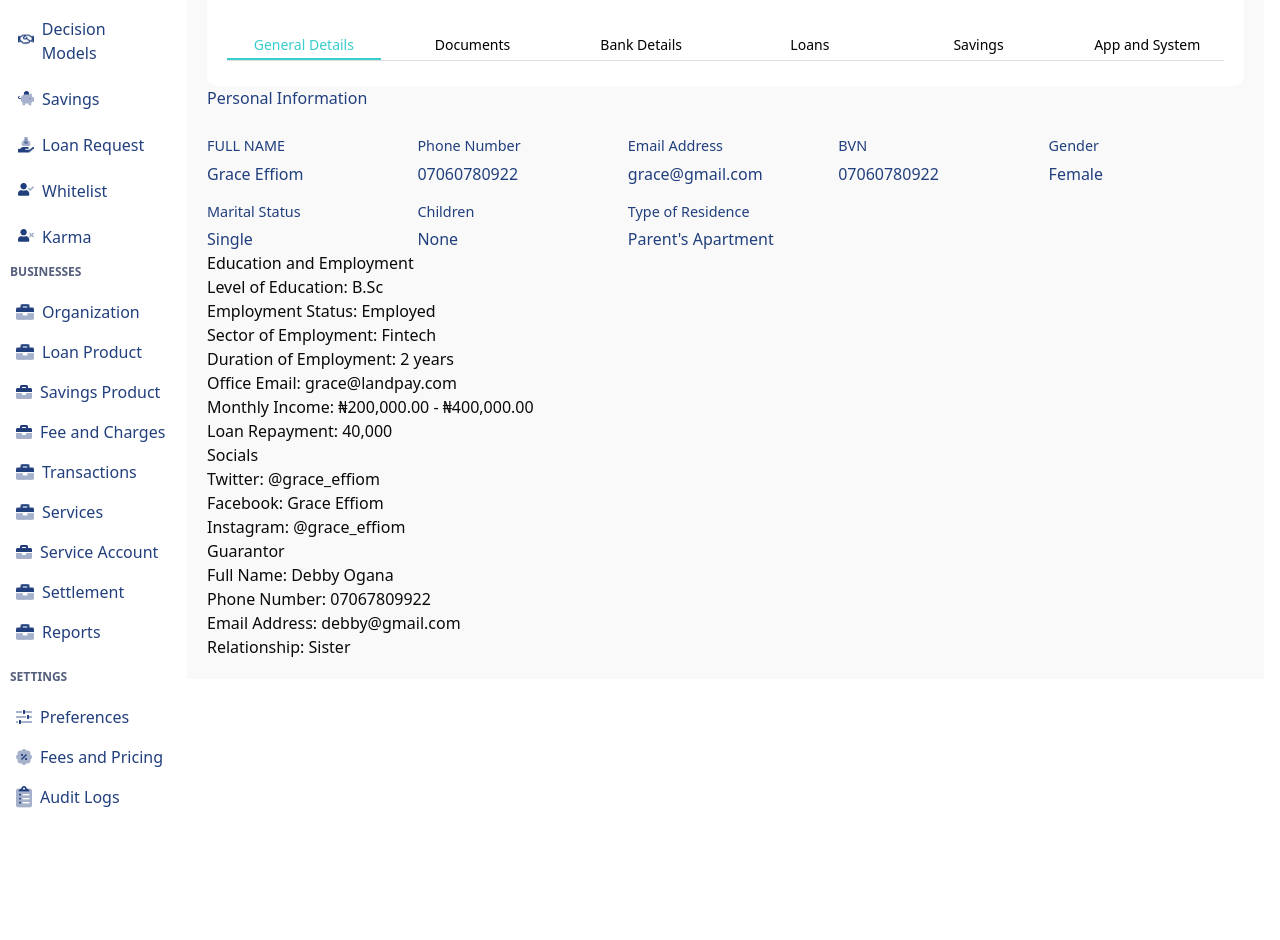
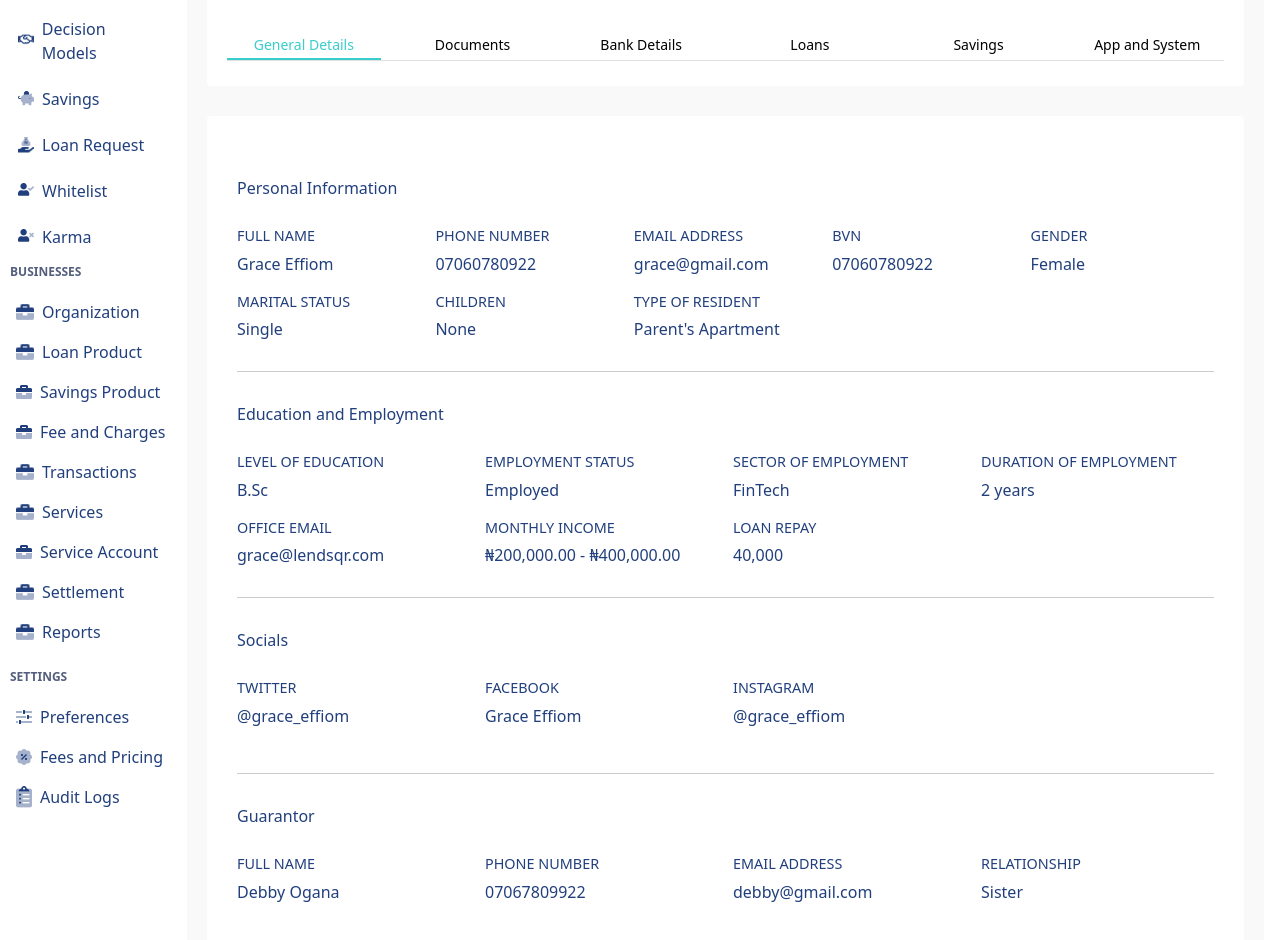
Before and after one commit to Jclinch/fintech-dashboard, a Next.js app: page /userDetails in a window 1280 px wide. Shown: the part 400-1340 px from the top of the page. Before the commit the page ends 1217 px from the top, so only its background shows below. Built offline with nearby package versions, Linux system fonts and the light colour scheme.

Commit message:
completes user details page

```diff
--- a/app/(root)/userDetails/page.tsx
+++ b/app/(root)/userDetails/page.tsx
@@ -1,6 +1,6 @@
 // components/userDetails.js
-import '@/components/styles/userDetails.scss';
-import Image from 'next/image';
+import "@/components/styles/userDetails.scss";
+import Image from "next/image";
 
 const UserDetails = () => {
   return (
@@ -18,15 +18,13 @@ const UserDetails = () => {
           </a>
         </span>
 
-        <div className='status'>
-
+        <div className="status">
           <button className="blacklistButton">BLACKLIST USER</button>
           <button className="activateButton">ACTIVATE USER</button>
         </div>
       </div>
 
       <h1>User Details</h1>
-
 
       <div className="userSummary">
         <div className="userInfo">
@@ -38,13 +36,13 @@ const UserDetails = () => {
               height={100}
             />
           </div>
-          <div className='name'>
+          <div className="name">
             <h2 className="userName">Grace Effiom</h2>
             <p className="userId">LSQF587g90</p>
           </div>
-          <div className='tier'>
+          <div className="tier">
             <p className="userTier">User’s Tier</p>
-            <p className='star'> ★★☆☆</p>
+            <p className="star"> ★★☆☆</p>
           </div>
           <div className="balanceInfo">
             <p className="balance">₦200,000.00</p>
@@ -52,7 +50,9 @@ const UserDetails = () => {
           </div>
         </div>
         <nav className="tabs">
-          <a href="#" className="activeTab">General Details</a>
+          <a href="#" className="activeTab">
+            General Details
+          </a>
           <a href="#">Documents</a>
           <a href="#">Bank Details</a>
           <a href="#">Loans</a>
@@ -70,11 +70,11 @@ const UserDetails = () => {
               <p>Grace Effiom</p>
             </div>
             <div className="info-item">
-      <p className="label">Phone Number</p>
+              <p className="label">PHONE NUMBER</p>
               <p>07060780922</p>
             </div>
             <div className="info-item">
-      <p className="label">Email Address</p>
+              <p className="label">EMAIL ADDRESS</p>
               <p>grace@gmail.com</p>
             </div>
             <div className="info-item">
@@ -82,49 +82,96 @@ const UserDetails = () => {
               <p>07060780922</p>
             </div>
             <div className="info-item">
-      <p className="label">Gender</p>
+              <p className="label">GENDER</p>
               <p>Female</p>
             </div>
             <div className="info-item">
-      <p className="label">Marital Status</p>
+              <p className="label">MARITAL STATUS</p>
               <p>Single</p>
             </div>
             <div className="info-item">
-      <p className="label">Children</p>
+              <p className="label">CHILDREN</p>
               <p>None</p>
             </div>
             <div className="info-item">
-      <p className="label">Type of Residence</p>
-      <p>Parent's Apartment</p>
+              <p className="label">TYPE OF RESIDENT</p>
+              <p>Parent&apos;s Apartment</p>
             </div>
           </div>
         </section>
 
-
-        <section>
+        <section className="edu-info">
           <h3>Education and Employment</h3>
-          <p>Level of Education: B.Sc</p>
-          <p>Employment Status: Employed</p>
-          <p>Sector of Employment: Fintech</p>
-          <p>Duration of Employment: 2 years</p>
-          <p>Office Email: grace@landpay.com</p>
-          <p>Monthly Income: ₦200,000.00 - ₦400,000.00</p>
-          <p>Loan Repayment: 40,000</p>
+          <div className="info-grid">
+            <div className="info-item">
+              <p className="label">LEVEL OF EDUCATION</p>
+              <p>B.Sc</p>
+            </div>
+            <div className="info-item">
+              <p className="label">EMPLOYMENT STATUS</p>
+              <p>Employed</p>
+            </div>
+            <div className="info-item">
+              <p className="label">SECTOR OF EMPLOYMENT</p>
+              <p>FinTech</p>
+            </div>
+            <div className="info-item">
+              <p className="label">DURATION OF EMPLOYMENT</p>
+              <p>2 years</p>
+            </div>
+            <div className="info-item">
+              <p className="label">OFFICE EMAIL</p>
+              <p>grace@lendsqr.com</p>
+            </div>
+            <div className="info-item">
+              <p className="label">MONTHLY INCOME</p>
+              <p>₦200,000.00 - ₦400,000.00</p>
+            </div>
+            <div className="info-item">
+              <p className="label">LOAN REPAY</p>
+              <p>40,000</p>
+            </div>
+          </div>
         </section>
 
-        <section>
+        <section className="social-info">
           <h3>Socials</h3>
-          <p>Twitter: @grace_effiom</p>
-          <p>Facebook: Grace Effiom</p>
-          <p>Instagram: @grace_effiom</p>
+          <div className="info-grid">
+            <div className="info-item">
+              <p className="label">TWITTER</p>
+              <p>@grace_effiom</p>
+            </div>
+            <div className="info-item">
+              <p className="label">FACEBOOK</p>
+              <p>Grace Effiom</p>
+            </div>
+            <div className="info-item">
+              <p className="label">INSTAGRAM</p>
+              <p>@grace_effiom</p>
+            </div>
+          </div>
         </section>
 
-        <section>
+        <section className="guarantor-info">
           <h3>Guarantor</h3>
-          <p>Full Name: Debby Ogana</p>
-          <p>Phone Number: 07067809922</p>
-          <p>Email Address: debby@gmail.com</p>
-          <p>Relationship: Sister</p>
+          <div className="info-grid">
+            <div className="info-item">
+              <p className="label">FULL NAME</p>
+              <p>Debby Ogana</p>
+            </div>
+            <div className="info-item">
+              <p className="label">PHONE NUMBER</p>
+              <p>07067809922</p>
+            </div>
+            <div className="info-item">
+              <p className="label">EMAIL ADDRESS</p>
+              <p>debby@gmail.com</p>
+            </div>
+            <div className="info-item">
+              <p className="label">RELATIONSHIP</p>
+              <p>Sister</p>
+            </div>
+          </div>
         </section>
       </div>
     </div>
--- a/components/styles/userDetails.scss
+++ b/components/styles/userDetails.scss
@@ -1,5 +1,3 @@
-// components/userDetails.module.scss
-
 .container {
   padding: 20px;
   background-color: #f9f9f9;
@@ -59,7 +57,6 @@
   }
 }
 
-
 .userSummary {
   width: 1037px;
   height: 210px;
@@ -68,7 +65,7 @@
   align-items: flex-start;
   background-color: white;
   padding: 20px;
-    border-radius: 10px;
+  border-radius: 4px;
   gap: 15px;
 
   .tabs {
@@ -85,8 +82,8 @@
       padding: 8px 0;
       cursor: pointer;
       border-bottom: 2px solid transparent;
-        height: 29px; // Fixed height for each tab
-        text-align: center; // Center text within each tab
+      height: 29px;
+      text-align: center;
       display: flex;
       align-items: center;
       justify-content: center;
@@ -177,17 +174,26 @@
   margin-right: 20px;
 }
 
+.userDetails{
+    width: 1037px;
+    height: 910px;
+    background-color: white;
+    border-radius: 4px;
+    margin-top: 30px;
+    padding: 30px;
+}
 
 .personal-info {
+  border-bottom: 1px solid #ccc;
+  padding: 30px 0 30px 0;
 
-    color: #213F7D;
+  color: #213f7d;
 
   h3 {
     font-size: 16px;
     font-weight: 500;
     margin-bottom: 20px;
-      color: #213F7D;
-    //   border-bottom: 1px solid #ccc;
+    color: #213f7d;
     padding-bottom: 5px;
     text-align: left;
   }
@@ -206,7 +212,7 @@
       .label {
         font-size: 12px;
         font-weight: 400;
-          color: #213F7D;
+        color: #213f7d;
         font-size: 0.9em;
         margin-bottom: 5px;
       }
@@ -215,8 +221,142 @@
         margin: 0;
         font-size: 16px;
         font-weight: 500;
-          color: #213F7D;
+        color: #213f7d;
       }
     }
   }
 }
+
+.edu-info {
+  border-bottom: 1px solid #ccc;
+  padding: 30px 0 30px 0;
+
+  color: #213f7d;
+
+  h3 {
+    font-size: 16px;
+    font-weight: 500;
+    margin-bottom: 20px;
+    color: #213f7d;
+    padding-bottom: 5px;
+    text-align: left;
+  }
+
+  .info-grid {
+    display: grid;
+    grid-template-columns: repeat(4, 1fr);
+    grid-template-rows: repeat(2, auto);
+    gap: 15px;
+
+    .info-item {
+      display: flex;
+      flex-direction: column;
+      text-align: left;
+
+      .label {
+        font-size: 12px;
+        font-weight: 400;
+        color: #213f7d;
+        font-size: 0.9em;
+        margin-bottom: 5px;
+      }
+
+      p {
+        margin: 0;
+        font-size: 16px;
+        font-weight: 500;
+        color: #213f7d;
+      }
+    }
+  }
+}
+
+.social-info {
+  border-bottom: 1px solid #ccc;
+  padding: 30px 0 30px 0;
+
+  color: #213f7d;
+
+  h3 {
+    font-size: 16px;
+    font-weight: 500;
+    margin-bottom: 20px;
+    color: #213f7d;
+    //   border-bottom: 1px solid #ccc;
+    padding-bottom: 5px;
+    text-align: left;
+  }
+
+  .info-grid {
+    display: grid;
+    grid-template-columns: repeat(4, 1fr);
+    grid-template-rows: repeat(2, auto);
+    gap: 15px;
+
+    .info-item {
+      display: flex;
+      flex-direction: column;
+      text-align: left;
+
+      .label {
+        font-size: 12px;
+        font-weight: 400;
+        color: #213f7d;
+        font-size: 0.9em;
+        margin-bottom: 5px;
+      }
+
+      p {
+        margin: 0;
+        font-size: 16px;
+        font-weight: 500;
+        color: #213f7d;
+      }
+    }
+  }
+}
+
+.guarantor-info {
+  border-bottom: 1px solid #ccc;
+  padding: 30px 0 30px 0;
+
+  color: #213f7d;
+
+  h3 {
+    font-size: 16px;
+    font-weight: 500;
+    margin-bottom: 20px;
+    color: #213f7d;
+    //   border-bottom: 1px solid #ccc;
+    padding-bottom: 5px;
+    text-align: left;
+  }
+
+  .info-grid {
+    display: grid;
+    grid-template-columns: repeat(4, 1fr);
+    grid-template-rows: repeat(2, auto);
+    gap: 15px;
+
+    .info-item {
+      display: flex;
+      flex-direction: column;
+      text-align: left;
+
+      .label {
+        font-size: 12px;
+        font-weight: 400;
+        color: #213f7d;
+        font-size: 0.9em;
+        margin-bottom: 5px;
+      }
+
+      p {
+        margin: 0;
+        font-size: 16px;
+        font-weight: 500;
+        color: #213f7d;
+      }
+    }
+  }
+}
```
Lines whose indentation alone changed are shown as unchanged.
